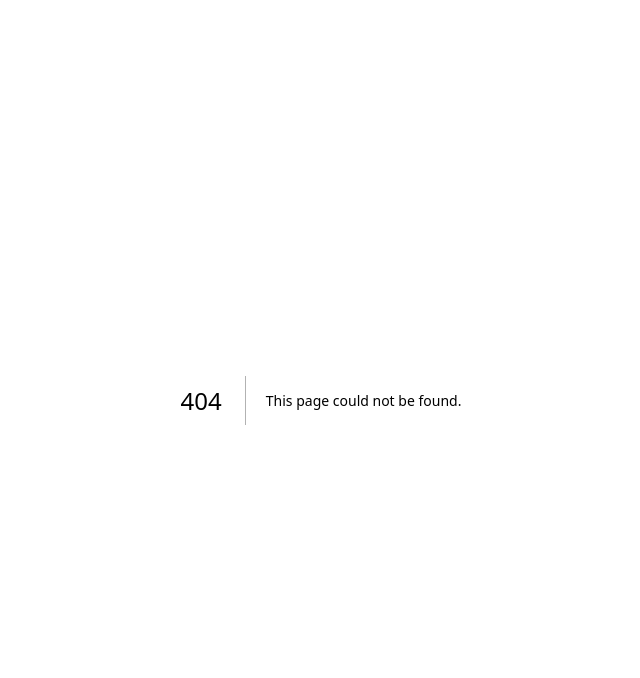
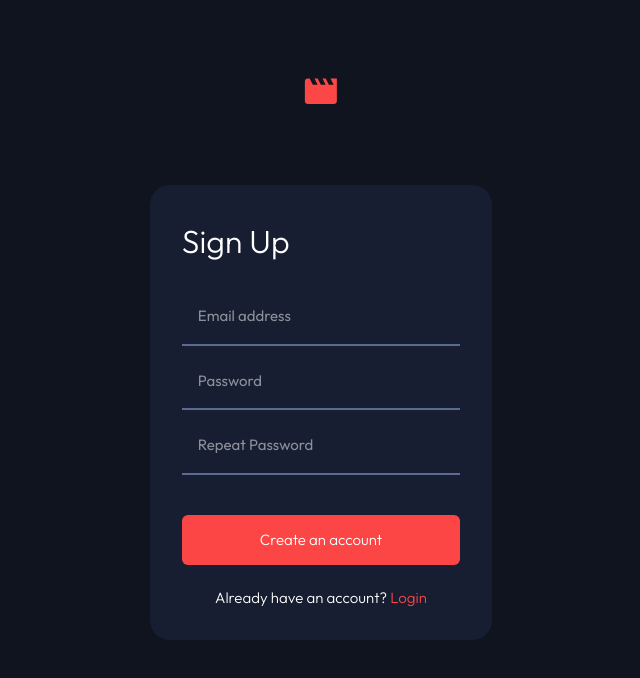
Before and after one commit to olaide-hok/entertainment-web-app, a Next.js app: page /signup in a window 1280 px wide. Before the commit this address had no page. Shown: the top 678 px of the page, without its empty margins (319-959 px from the left). Built offline with nearby package versions, Linux system fonts and the light colour scheme; no server answers.

Commit message:
create SignUpPage

```diff
--- a/app/(auth)/sign-up/page.tsx
+++ /dev/null
@@ -1,5 +0,0 @@
-const SignUpPage = () => {
-    return <div>SignUpPage</div>;
-};
-
-export default SignUpPage;
--- /dev/null
+++ b/app/(auth)/signup/page.tsx
@@ -0,0 +1,24 @@
+import {Metadata} from 'next';
+import {auth} from '@/auth';
+import {redirect} from 'next/navigation';
+import SignUpForm from './signup-form';
+
+export const metadata: Metadata = {
+    title: 'Sign Up',
+};
+
+const SignUpPage = async () => {
+    const session = await auth();
+
+    if (session) {
+        return redirect('/');
+    }
+
+    return (
+        <div className="container flex justify-center">
+            <SignUpForm />
+        </div>
+    );
+};
+
+export default SignUpPage;
```
